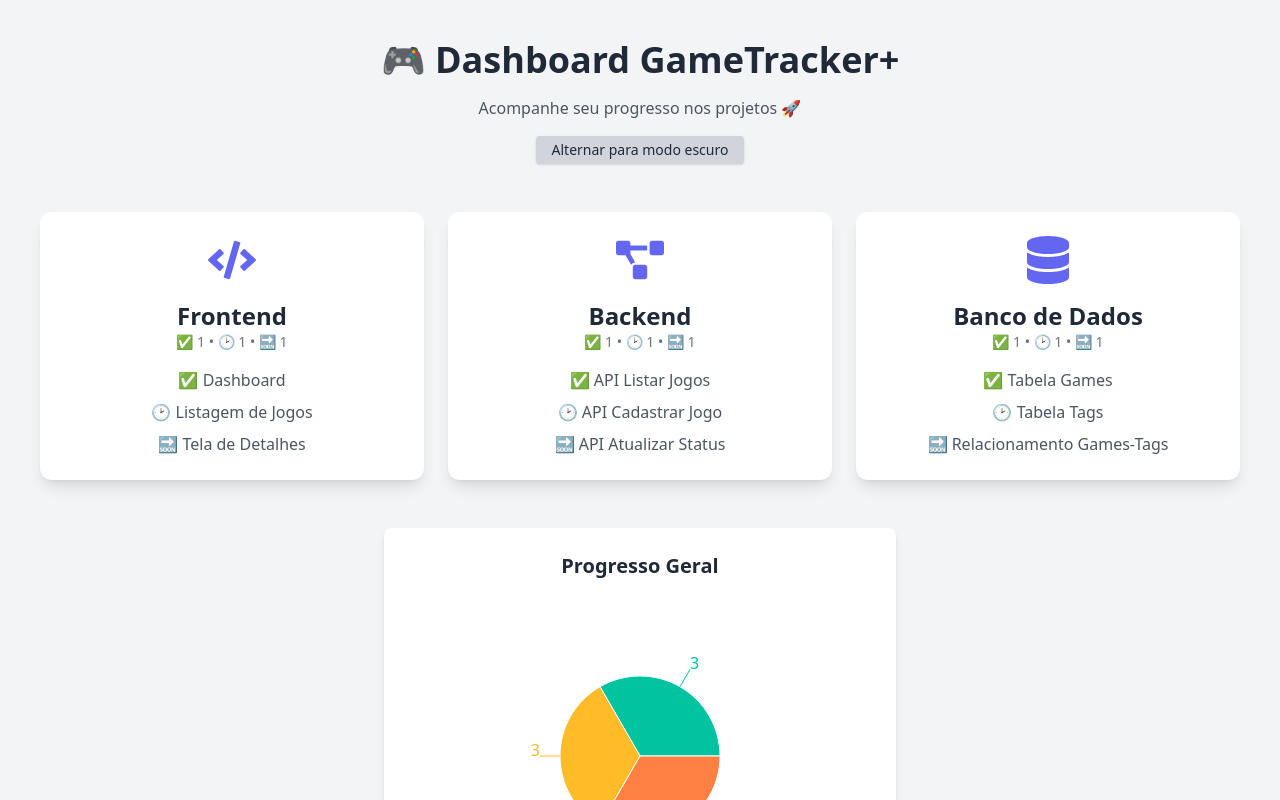
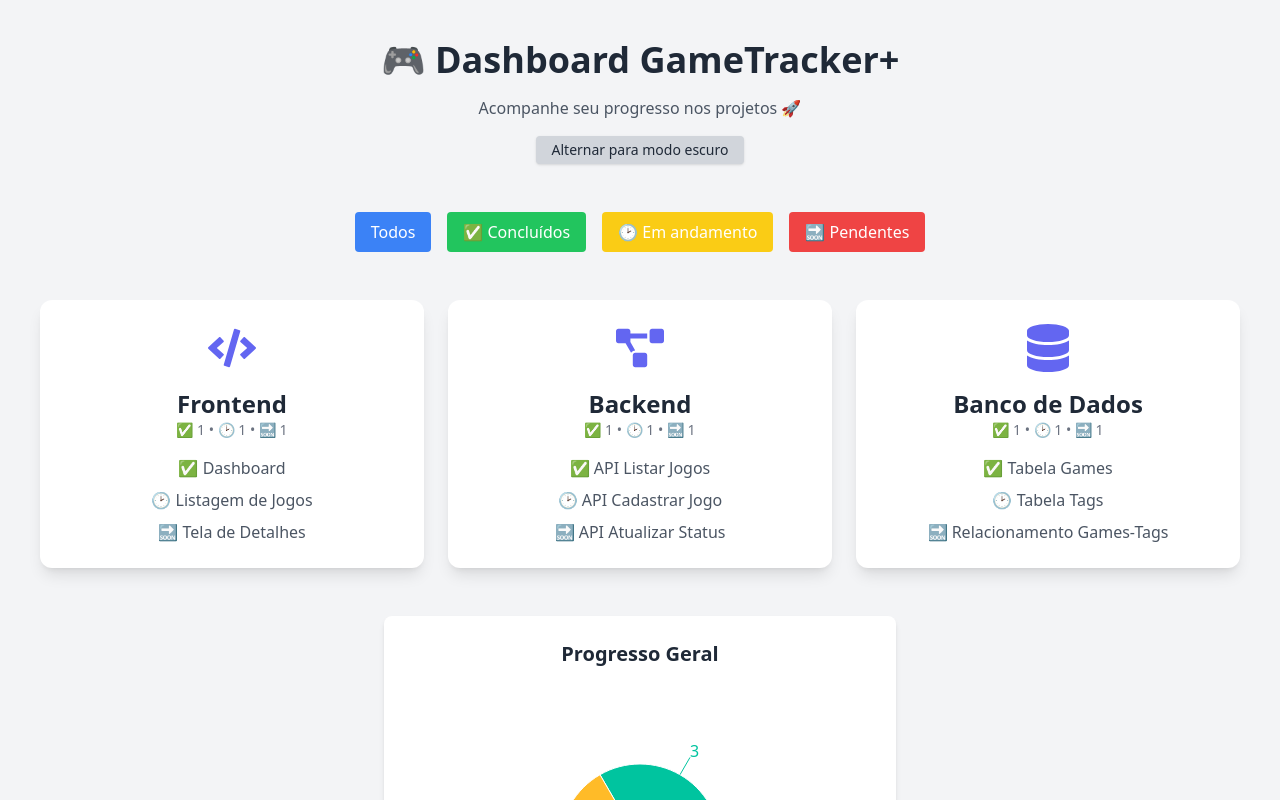
Before and after one commit to CrsSilva88/dashboard-project, a Next.js app: page / in a window 1280 px wide. Shown: the top 800 px of the page. Built offline with nearby package versions, Linux system fonts and the light colour scheme.

Commit message:
adiciona filtro de status para tarefas e gráfico

```diff
--- a/src/pages/index.tsx
+++ b/src/pages/index.tsx
@@ -1,3 +1,4 @@
+import { useState } from "react";
 import Header from "../components/Header";
 import StatusCard from "../components/StatusCard";
 import ProgressPieChart from "../components/ProgressPieChart";
@@ -5,34 +6,73 @@ import { FaCode, FaDatabase, FaProjectDiagram } from "react-icons/fa";
 import { tasks } from "../data/tasks";
 
 export default function Home() {
+  const [filter, setFilter] = useState<
+    "all" | "done" | "inprogress" | "pending"
+  >("all");
+
   const allTasks = [...tasks.frontend, ...tasks.backend, ...tasks.database];
+
+  // Função para filtrar tarefas
+  const filterTasks = (taskList: typeof allTasks) => {
+    if (filter === "all") return taskList;
+    return taskList.filter((t) => t.status === filter);
+  };
 
   return (
     <div className="min-h-screen bg-gray-100 dark:bg-gray-900 p-6 md:p-10 transition-colors duration-300">
       <div className="max-w-7xl mx-auto space-y-12">
         <Header />
 
+        {/* Botões de Filtro */}
+        <div className="flex justify-center gap-4 mb-8">
+          <button
+            onClick={() => setFilter("all")}
+            className="px-4 py-2 bg-blue-500 text-white rounded hover:bg-blue-600 transition"
+          >
+            Todos
+          </button>
+          <button
+            onClick={() => setFilter("done")}
+            className="px-4 py-2 bg-green-500 text-white rounded hover:bg-green-600 transition"
+          >
+            ✅ Concluídos
+          </button>
+          <button
+            onClick={() => setFilter("inprogress")}
+            className="px-4 py-2 bg-yellow-400 text-white rounded hover:bg-yellow-500 transition"
+          >
+            🕑 Em andamento
+          </button>
+          <button
+            onClick={() => setFilter("pending")}
+            className="px-4 py-2 bg-red-500 text-white rounded hover:bg-red-600 transition"
+          >
+            🔜 Pendentes
+          </button>
+        </div>
+
+        {/* Cards */}
         <div className="grid grid-cols-1 md:grid-cols-3 gap-6">
           <StatusCard
             icon={<FaCode />}
             title="Frontend"
-            items={tasks.frontend}
+            items={filterTasks(tasks.frontend)}
           />
           <StatusCard
             icon={<FaProjectDiagram />}
             title="Backend"
-            items={tasks.backend}
+            items={filterTasks(tasks.backend)}
           />
           <StatusCard
             icon={<FaDatabase />}
             title="Banco de Dados"
-            items={tasks.database}
+            items={filterTasks(tasks.database)}
           />
         </div>
 
-        {/* Gráfico de Pizza */}
+        {/* Gráfico */}
         <div className="max-w-lg mx-auto">
-          <ProgressPieChart tasks={allTasks} />
+          <ProgressPieChart tasks={filterTasks(allTasks)} />
         </div>
       </div>
     </div>
```
